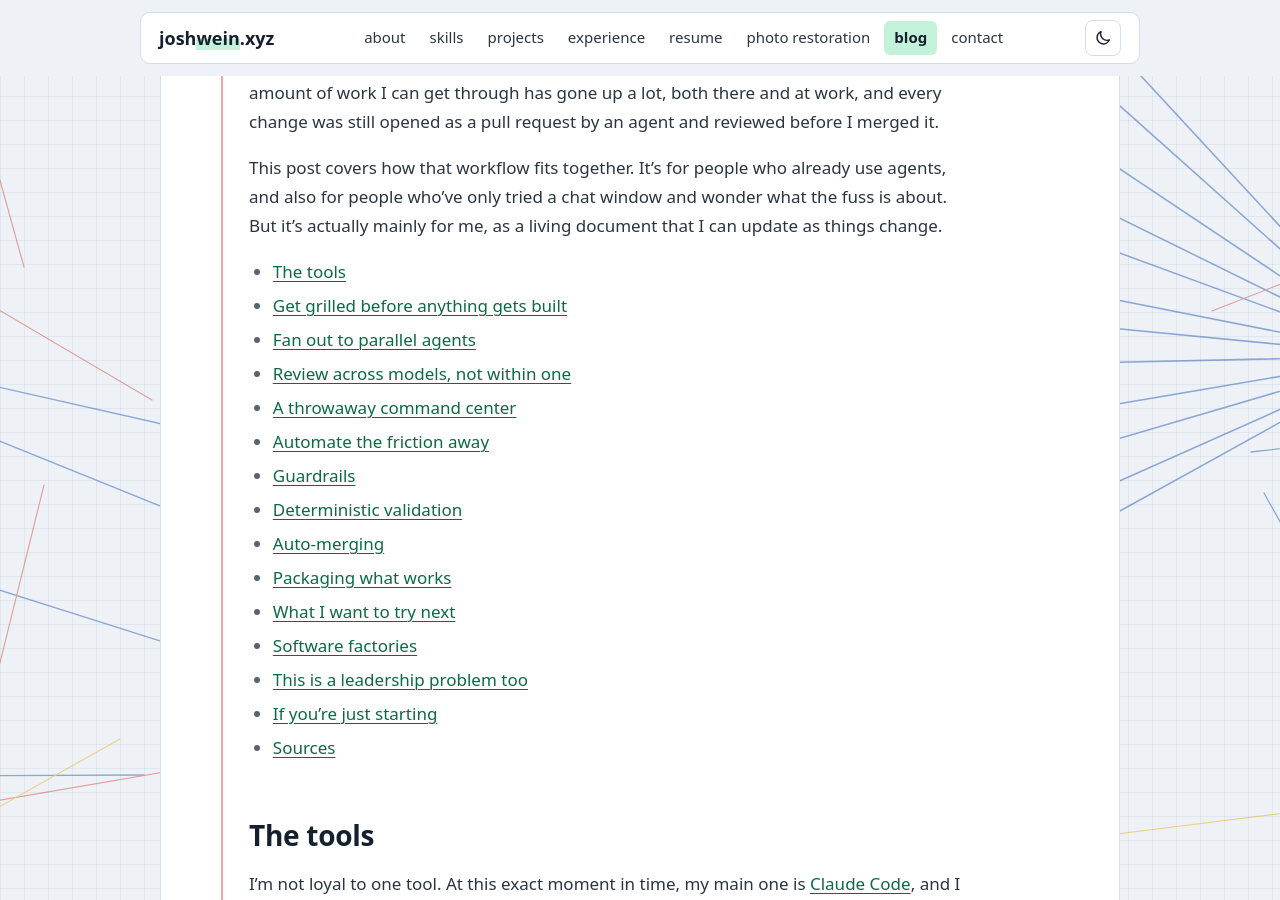
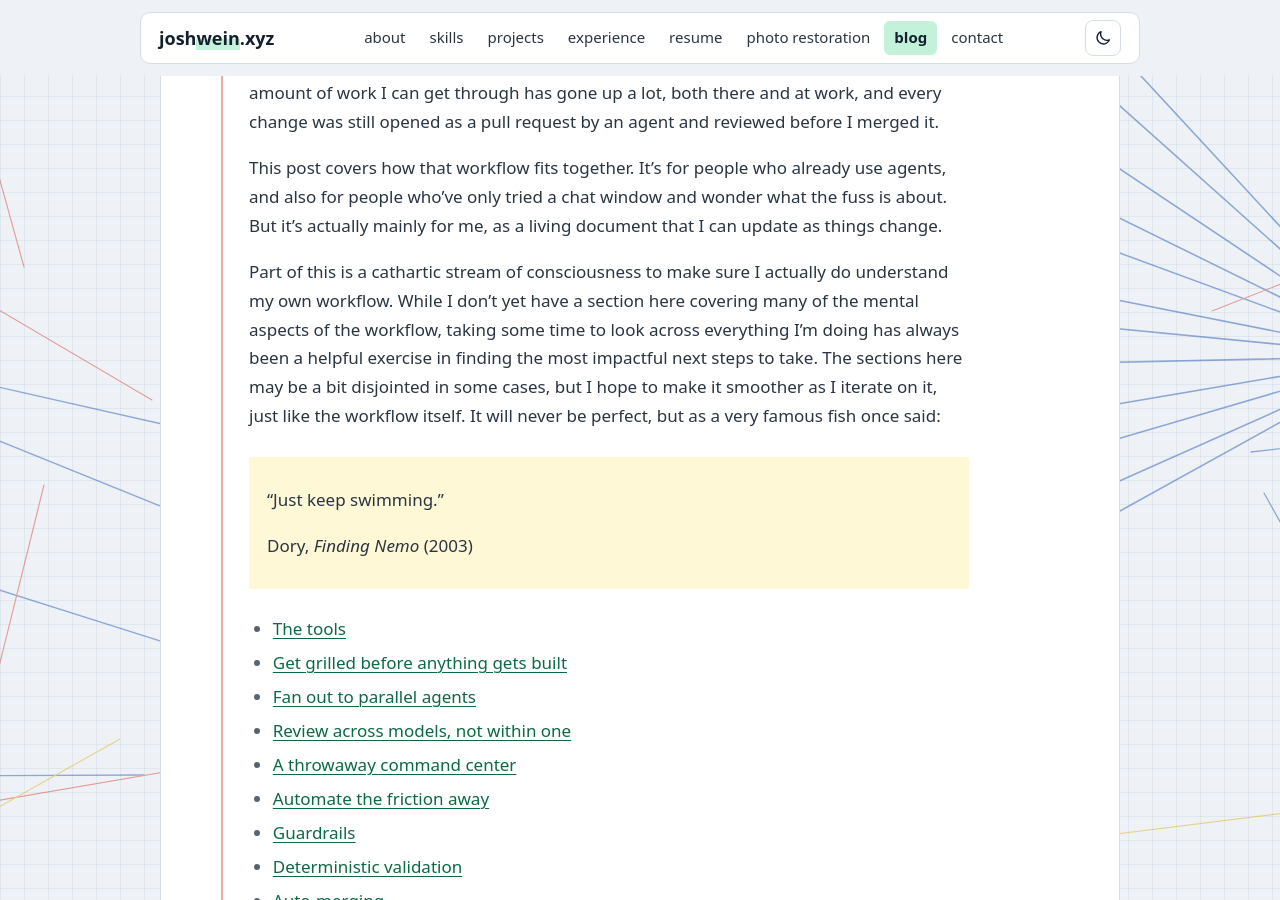
Before and after one commit to JoshWein/blog, a Jekyll site: the page built from _posts/2026-11-21-multi-agent-workflows.md, in a window 1280 px wide and 900 px high, scrolled down 624 px. Built offline with Jekyll 4.4.1, drawn with Linux system fonts in a browser that asks for light colours; some web fonts are replaced; comment, search, counter and statistics services are not loaded.

Commit message:
Agent post: add intro paragraph on why I wrote it, with a "Just keep swimming" quote
Co-Authored-By: Claude Opus 5.5 <noreply@anthropic.com>
Claude-Session: https://claude.ai/code/session_01HtAirmGQyAcmjJao62wzYe

```diff
--- a/_posts/2026-11-21-multi-agent-workflows.md
+++ b/_posts/2026-11-21-multi-agent-workflows.md
@@ -11,6 +11,12 @@ A year ago I'd have described my job as writing code (not really, but I'd like t
 I do this at work, where I'm a tech lead, and on my own projects. Earlier this month I used it to clean up this site and its blog, plus a pile of old side projects that live on the site. The amount of work I can get through has gone up a lot, both there and at work, and every change was still opened as a pull request by an agent and reviewed before I merged it.
 
 This post covers how that workflow fits together. It's for people who already use agents, and also for people who've only tried a chat window and wonder what the fuss is about. But it's actually mainly for me, as a living document that I can update as things change.
+
+Part of this is a cathartic stream of consciousness to make sure I actually do understand my own workflow. While I don't yet have a section here covering many of the mental aspects of the workflow, taking some time to look across everything I'm doing has always been a helpful exercise in finding the most impactful next steps to take. The sections here may be a bit disjointed in some cases, but I hope to make it smoother as I iterate on it, just like the workflow itself. It will never be perfect, but as a very famous fish once said:
+
+> "Just keep swimming."
+>
+> Dory, *Finding Nemo* (2003)
 
 * [The tools](#the-tools)
 * [Get grilled before anything gets built](#get-grilled-before-anything-gets-built)
```
